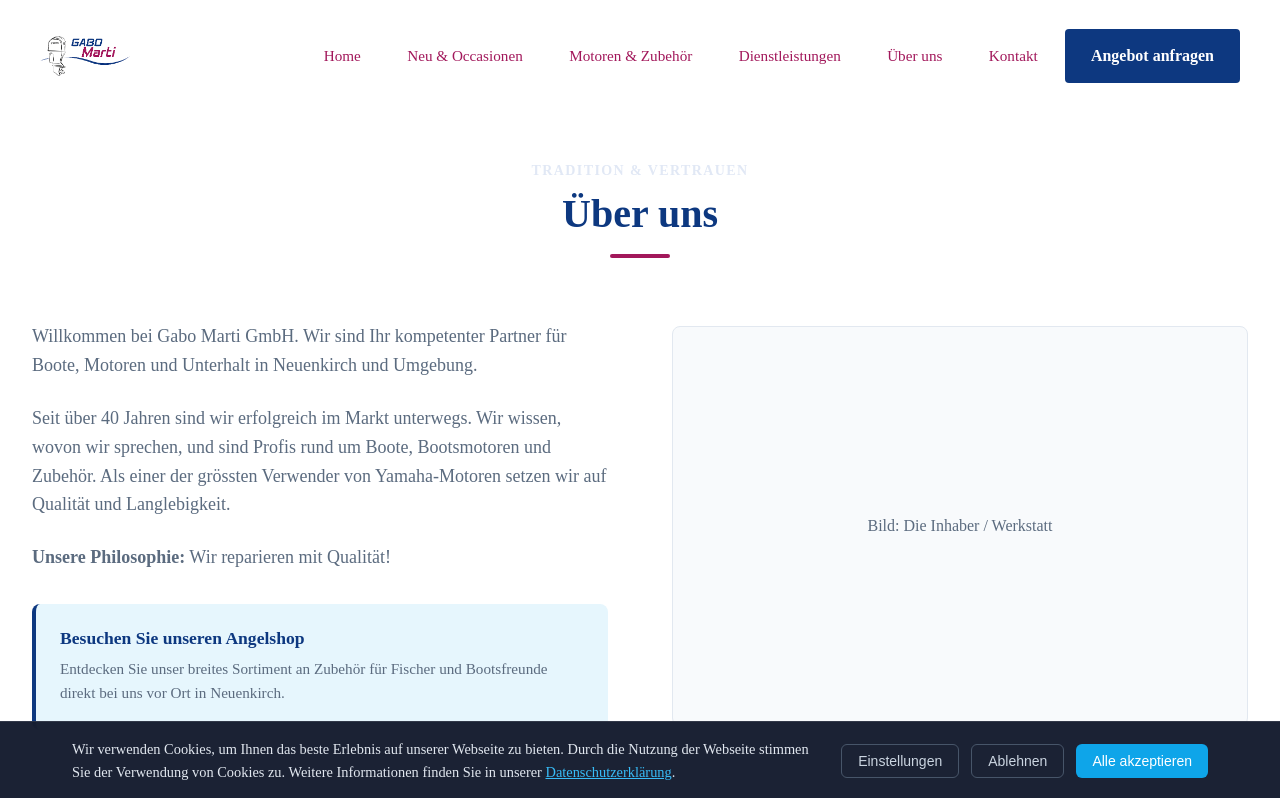
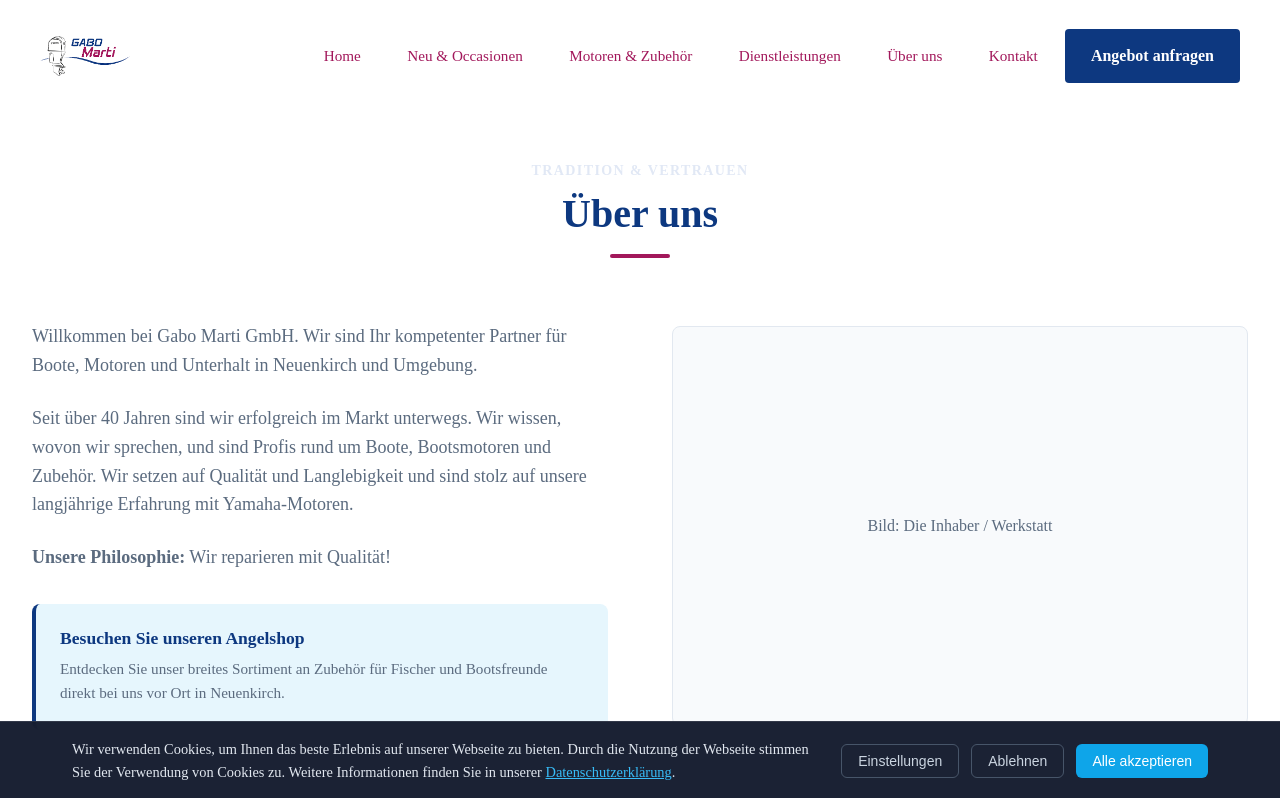
Before and after one commit to raymondgross92/GaboMarti, a Next.js app in the folder gabo-marti-web/: page /about in a window 1280 px wide. Shown: the top 798 px of the page. Built offline with nearby package versions, Linux system fonts and the light colour scheme.

Commit message:
Content: Update About Us text to remove Yamaha market share claim

```diff
--- a/gabo-marti-web/src/components/sections/About.tsx
+++ b/gabo-marti-web/src/components/sections/About.tsx
@@ -43,7 +43,7 @@ export default function About() {
                                 Willkommen bei Gabo Marti GmbH. Wir sind Ihr kompetenter Partner für Boote, Motoren und Unterhalt in Neuenkirch und Umgebung.
                             </p>
                             <p>
-                                Seit über 40 Jahren sind wir erfolgreich im Markt unterwegs. Wir wissen, wovon wir sprechen, und sind Profis rund um Boote, Bootsmotoren und Zubehör. Als einer der grössten Verwender von Yamaha-Motoren setzen wir auf Qualität und Langlebigkeit.
+                                Seit über 40 Jahren sind wir erfolgreich im Markt unterwegs. Wir wissen, wovon wir sprechen, und sind Profis rund um Boote, Bootsmotoren und Zubehör. Wir setzen auf Qualität und Langlebigkeit und sind stolz auf unsere langjährige Erfahrung mit Yamaha-Motoren.
                             </p>
                             <p>
                                 <strong>Unsere Philosophie:</strong> Wir reparieren mit Qualität!
```
